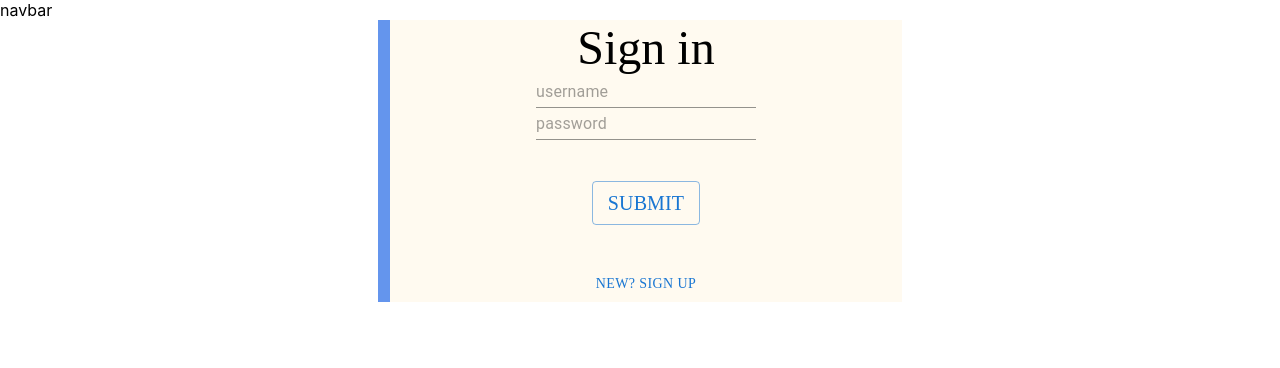
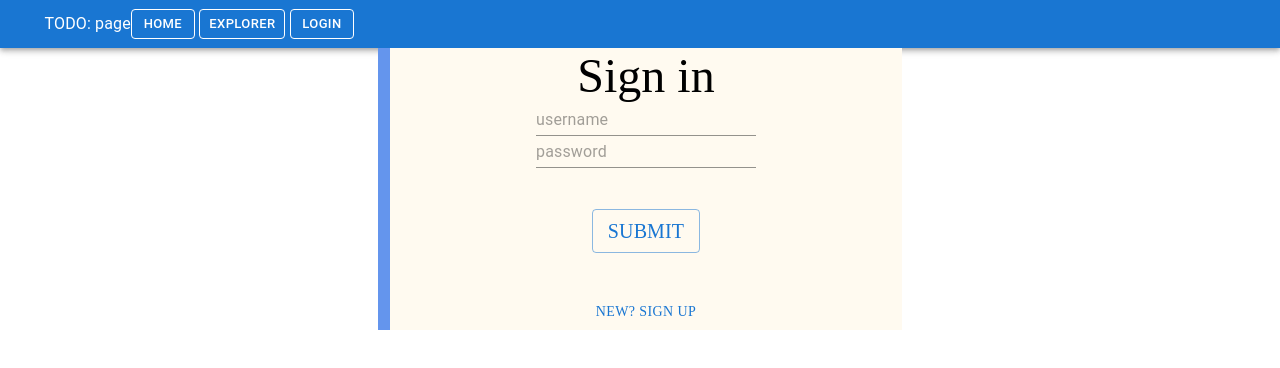
Before and after one commit to spicecat/bdpadrive, a React (Create React App) app: page / in a window 1280 px wide. Shown: the top 368 px of the page. Built offline with nearby package versions, Linux system fonts and the light colour scheme; the HTML template or start-up script is replaced by a standard one.

Commit message:
navbar mui

```diff
--- a/src/components/Navbar.jsx
+++ b/src/components/Navbar.jsx
@@ -1,24 +1,23 @@
 import { Link } from 'react-router-dom'
-// import { AppBar, Button, IconButton, Toolbar, Typography } from '@material-ui/core'
-// import HomeIcon from '@material-ui/icons/Home'
+import { AppBar, Button, IconButton, Toolbar, Typography } from '@mui/material'
+// import HomeIcon from '@mui/icons-material/Home'
 
 export default function Navbar() {
 
     return (
-        // <AppBar position='static'>
-        //     <Toolbar variant='dense'>
-        //         <IconButton color='inherit' className='menu-button' component={Link} to='/' >
-        //             <HomeIcon />
-        //         </IconButton>
-        //         &nbsp;
-        //         <Typography>TODO: page</Typography>
-        //         <>
-        //             <Button color='inherit' variant='outlined' size='small' to='/' component={Link}>Home</Button>&nbsp;
-        //             <Button color='inherit' variant='outlined' size='small' to='/explorer' component={Link}>Explorer</Button>&nbsp;
-        //             <Button color='inherit' variant='outlined' size='small' to='/login' component={Link}>Login</Button>&nbsp;
-        //         </>
-        //     </Toolbar>
-        // </AppBar >
-        <div>navbar</div>
+        <AppBar position='static'>
+            <Toolbar variant='dense'>
+                <IconButton color='inherit' className='menu-button' component={Link} to='/' >
+                    {/* <HomeIcon /> */}
+                </IconButton>
+                &nbsp;
+                <Typography>TODO: page</Typography>
+                <>
+                    <Button color='inherit' variant='outlined' size='small' to='/' component={Link}>Home</Button>&nbsp;
+                    <Button color='inherit' variant='outlined' size='small' to='/explorer' component={Link}>Explorer</Button>&nbsp;
+                    <Button color='inherit' variant='outlined' size='small' to='/login' component={Link}>Login</Button>&nbsp;
+                </>
+            </Toolbar>
+        </AppBar>
     )
 }
```
